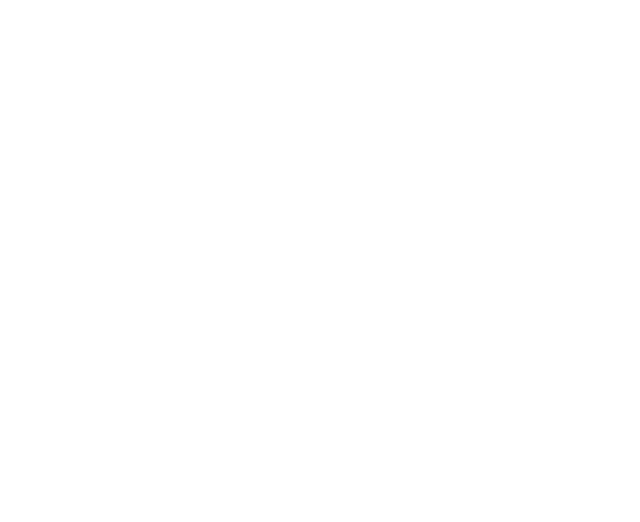
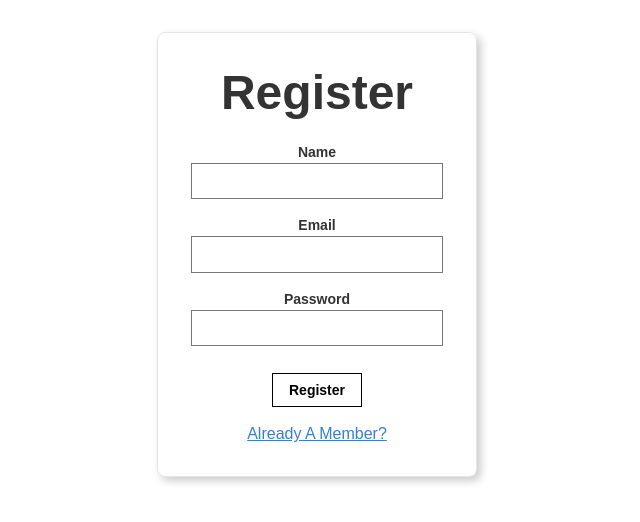
Before and after one commit to Addison0717/pegboard, a React (Create React App) app: page /Register in a window 1280 px wide. Shown: the top 522 px of the page, without its empty margins (323-963 px from the left). Built offline with nearby package versions, Linux system fonts and the light colour scheme.

Commit message:
Working/Linking Login Components

```diff
--- a/src/App.js
+++ b/src/App.js
@@ -1,17 +1,17 @@
-import React, { Component } from 'react';
+import React, {Component} from 'react';
 import './App.css';
-import { Route } from 'react-router-dom'
-import LandingContainer from './components/Login/LandingContainer'
+import {Route} from 'react-router-dom'
+import Login from './components/Login/Login'
+import Register from './components/Login/Register'
 
 class App extends Component {
   render() {
-    return (
-      <div className="App">
-        <Route exact path="/" component={LandingContainer} />
+    return (<div className="App">
 
+      <Route exact="exact" path="/" component={Login}/>
+      <Route path="/Register" component={Register}/>
 
-      </div>
-    );
+    </div>);
   }
 }
 
--- a/src/components/Login/LandingContainer.jsx
+++ /dev/null
@@ -1,15 +0,0 @@
-import React from 'react';
-import Login from './Login'
-import Register from './Register'
-
-class LandingContainer extends React.Component {
-  render() {
-    return (<div>
-      <Login/>
-      <Register/>
-    </div>)
-  }
-
-}
-
-export default LandingContainer
--- a/src/components/Login/Login.jsx
+++ b/src/components/Login/Login.jsx
@@ -1,4 +1,5 @@
 import React from 'react';
+import {Link} from 'react-router-dom'
 
 class Login extends React.Component {
   constructor(props) {
@@ -36,7 +37,12 @@
             <input className="b pa2 input-reset ba bg-transparent hover-bg-black hover-white w-100" type="password" name="password" id="password"/>
           </div>
         </fieldset>
-
+        <div className="">
+          <input className="b ph3 pv2 input-reset ba b--black bg-transparent grow pointer f6 dib" type="submit" value="Sign in"/>
+        </div>
+        <div className="mv3">
+          <Link class="link underline blue hover-orange" to="/Register">Not A Member?</Link>
+        </div>
       </main>
     </article>);
   }
--- a/src/components/Login/Register.jsx
+++ b/src/components/Login/Register.jsx
@@ -1,53 +1,92 @@
 import React from 'react';
+import {Link} from 'react-router-dom'
+
 
 class Register extends React.Component{
-  constructor(props){
-    super(props);
-    this.state = {
-      email: '',
-      password: '',
-      name: ''
-    }
-  }
-  onNameChange = (event) => {
-    this.setState({name: event.target.value})
-  }
-  onEmailChange = (event) => {
-    this.setState({email: event.target.value})
-  }
-  onPasswordChange = (event) => {
-    this.setState({password: event.target.value})
-  }
-  onSubmitLogin = () => {
-    fetch('', {
-      method: 'post',
-      headers: {'Content-Type': 'application/json'},
-      body: JSON.stringify({
-        email: this.state.email,
-        password: this.state.password,
-        name: this.state.name
-      })
-    })
-    .then(response => response.json())
-    .then(user => {
-      if(user.id){
-        this.props.loadUser(user)
-        this.props.onRouteChange('home');
-
-      }
-    })
-  }
+  // constructor(props){
+  //   super(props);
+  //   this.state = {
+  //     email: '',
+  //     password: '',
+  //     name: ''
+  //   }
+  // }
+  // onNameChange = (event) => {
+  //   this.setState({name: event.target.value})
+  // }
+  // onEmailChange = (event) => {
+  //   this.setState({email: event.target.value})
+  // }
+  // onPasswordChange = (event) => {
+  //   this.setState({password: event.target.value})
+  // }
+  // onSubmitLogin = () => {
+  //   fetch('', {
+  //     method: 'post',
+  //     headers: {'Content-Type': 'application/json'},
+  //     body: JSON.stringify({
+  //       email: this.state.email,
+  //       password: this.state.password,
+  //       name: this.state.name
+  //     })
+  //   })
+  //   .then(response => response.json())
+  //   .then(user => {
+  //     if(user.id){
+  //       this.props.loadUser(user)
+  //       this.props.onRouteChange('home');
+  //
+  //     }
+  //   })
+  // }
 
   render() {
     return(
       <article className="br3 ba b--black-10 mv4 w-100 w-50-m w-25-l mw6 shadow-5 center">
-        <main className="pa4 black-80">
-          <div className="measure">
-            <fieldset id="sign_up" className="ba b--transparent ph0 mh0">
-                    </fieldset>
-{/* Create input fields ,Name,Email,password */}
+              <main className="pa4 black-80">
+                <div className="measure">
+                  <fieldset id="sign_up" className="ba b--transparent ph0 mh0">
+                    <legend className="f1 fw6 ph0 mh0">Register</legend>
+                    <div className="mt3">
+                      <label className="db fw6 lh-copy f6" htmlFor="name">Name</label>
+                      <input
+                         className="pa2 input-reset ba bg-transparent hover-bg-black hover-white w-100"
+                         type="text"
+                         name="name"
+                         id="name"
+                         />
+                    </div>
+                    <div className="mt3">
+                      <label className="db fw6 lh-copy f6" htmlFor="email-address">Email</label>
+                      <input
+                        className="pa2 input-reset ba bg-transparent hover-bg-black hover-white w-100"
+                        type="email"
+                        name="email-address"
+                        id="email-address"
 
-          </div>
+                       />
+                    </div>
+                    <div className="mv3">
+                      <label className="db fw6 lh-copy f6" htmlFor="password">Password</label>
+                      <input
+                        className="b pa2 input-reset ba bg-transparent hover-bg-black hover-white w-100"
+                         type="password"
+                         name="password"
+                         id="password"
+                        />
+                    </div>
+                  </fieldset>
+                  <div className="">
+                    <input
+                      className="b ph3 pv2 input-reset ba b--black bg-transparent grow pointer f6 dib"
+                       type="submit"
+                        value="Register" />
+                  </div>
+
+                </div>
+                <br/>
+          <Link class="link underline blue hover-orange" to="/">Already A Member?</Link>
+
         </main>
       </article>
     );
```
